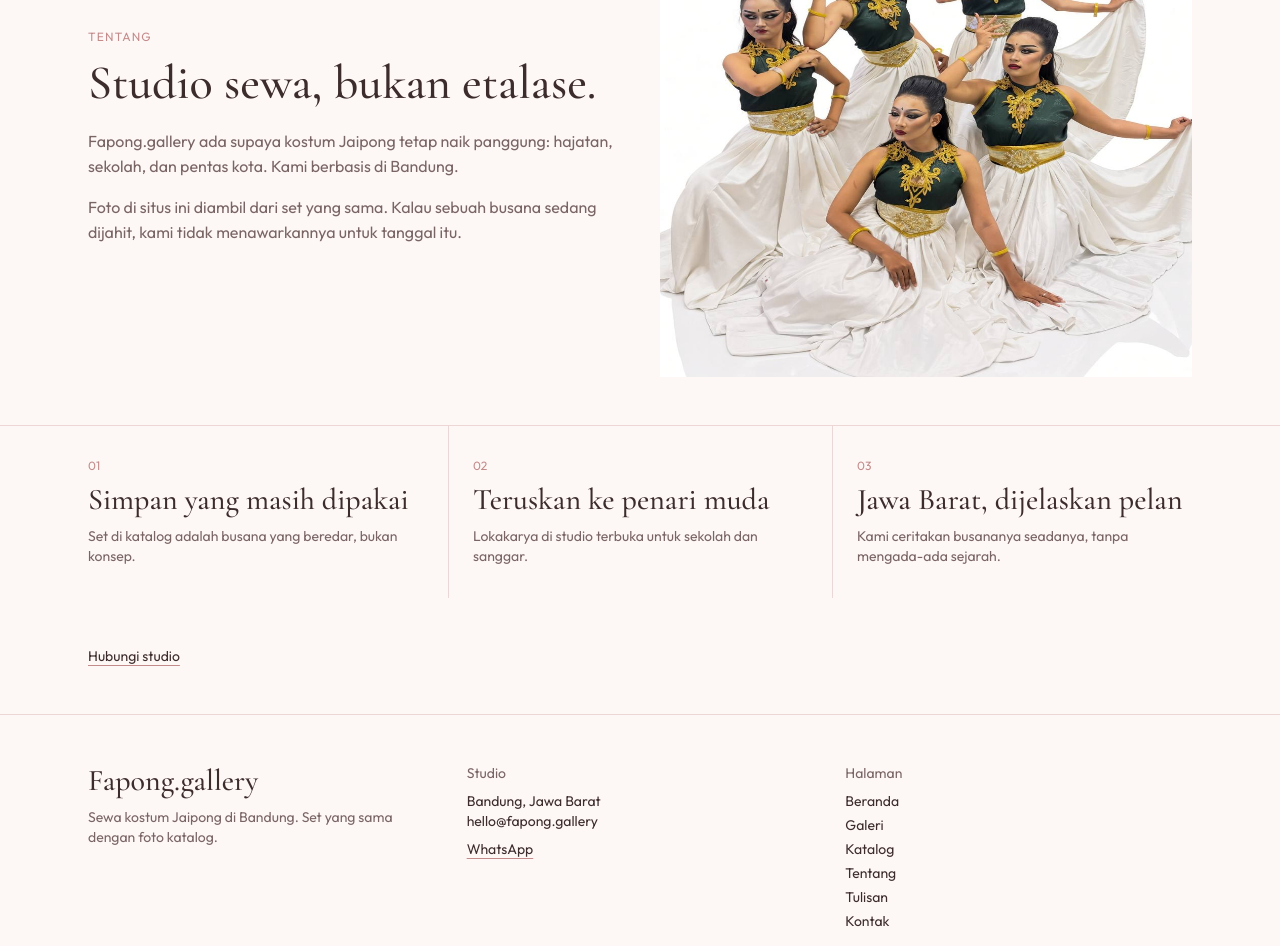
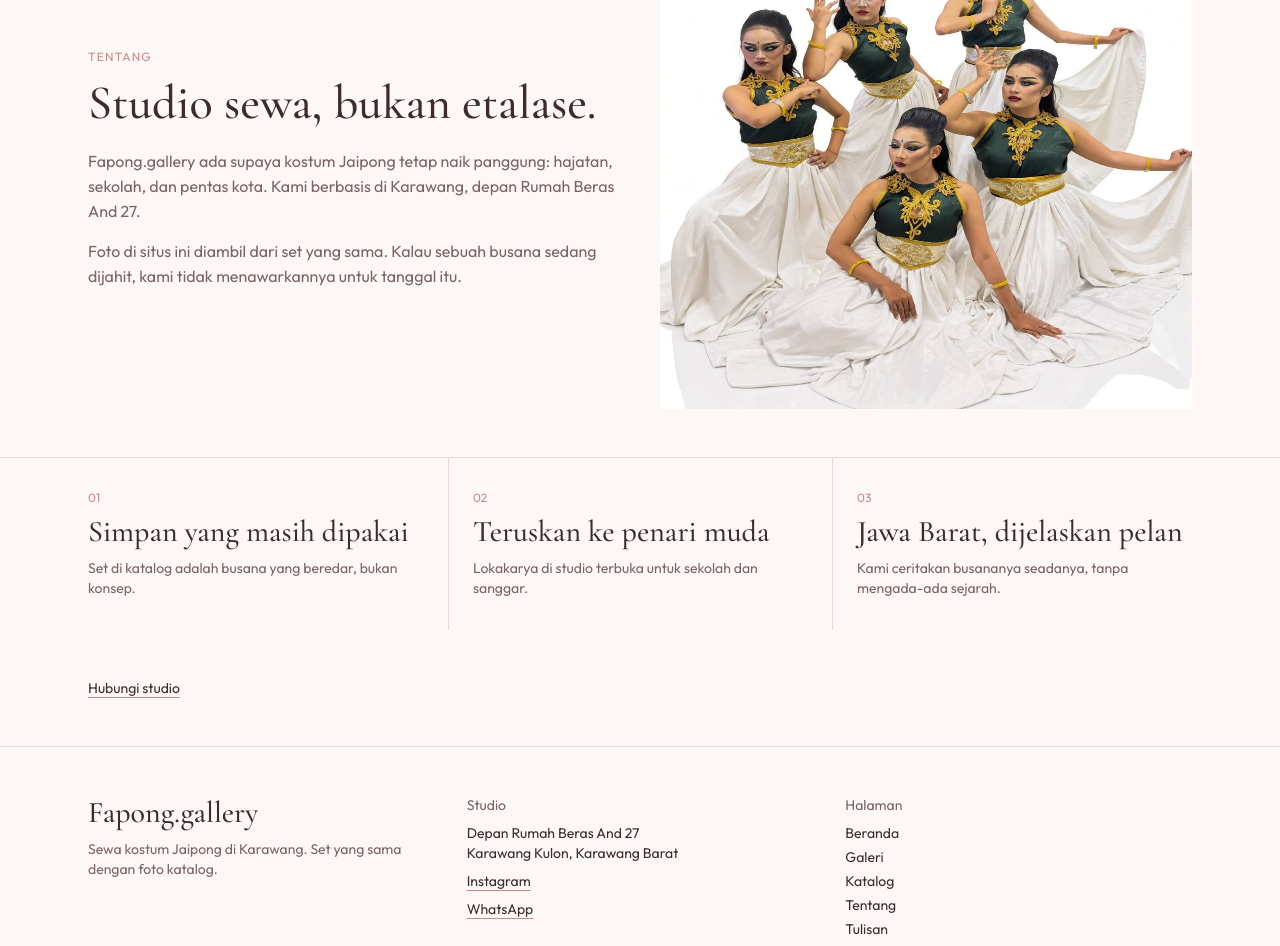
Before and after one commit to BangKale/fapong, a React (Vite) app: page /about in a window 1280 px wide. Shown: the part 360-1306 px from the top of the page. Built offline with nearby package versions, Linux system fonts and the light colour scheme.

Commit message:
Update studio address and WhatsApp from Instagram and Maps

```diff
--- a/index.html
+++ b/index.html
@@ -3,7 +3,7 @@
   <head>
     <meta charset="UTF-8" />
     <meta name="viewport" content="width=device-width, initial-scale=1.0" />
-    <meta name="description" content="Sewa kostum Jaipong di Bandung. Katalog busana yang sama dengan foto, tarif per acara." />
+    <meta name="description" content="Sewa kostum Jaipong di Karawang. Katalog busana yang sama dengan foto, tarif per acara." />
     <meta name="theme-color" content="#c48b8b" />
     <title>Fapong.gallery — Sewa kostum Jaipong</title>
     <link rel="icon" type="image/svg+xml" href="/logo.svg" />
--- a/src/components/site-frame.tsx
+++ b/src/components/site-frame.tsx
@@ -8,45 +8,26 @@ export function Header() {
 
   return (
     <header className="sticky top-0 z-20 border-b border-rose/30 bg-cream/95 backdrop-blur-sm">
-      <div className="mx-auto flex max-w-6xl items-center justify-between gap-4 px-6 py-4">
+      <div className="mx-auto flex max-w-6xl items-center justify-between gap-4 px-6 py-2">
         <Link to="/" className="flex items-center" onClick={() => setOpen(false)}>
-          <img src="/logo.svg" alt="Fapong Gallery" className="h-16 w-16 object-contain sm:h-20 sm:w-20" />
+          <img src="/logo.svg" alt="Fapong Gallery" className="h-24 w-24 object-contain sm:h-32 sm:w-32" />
         </Link>
         <nav className="hidden items-center gap-6 md:flex">
           {nav.map((item) => (
-            <NavLink
-              key={item.to}
-              to={item.to}
-              end={item.to === "/"}
-              className={({ isActive }) => (isActive ? "text-sm text-ink" : "text-sm text-muted")}
-            >
+            <NavLink key={item.to} to={item.to} end={item.to === "/"} className={({ isActive }) => (isActive ? "text-sm text-ink" : "text-sm text-muted")}>
               {item.label}
             </NavLink>
           ))}
         </nav>
-        <Link to="/contact" className="hidden bg-ink px-4 py-2 text-sm text-cream md:inline-flex">
-          Sewa kostum
-        </Link>
-        <button
-          type="button"
-          className="inline-flex h-11 w-11 items-center justify-center md:hidden"
-          aria-expanded={open}
-          aria-label={open ? "Tutup menu" : "Buka menu"}
-          onClick={() => setOpen((v) => !v)}
-        >
+        <Link to="/contact" className="hidden bg-ink px-4 py-2 text-sm text-cream md:inline-flex">Sewa kostum</Link>
+        <button type="button" className="inline-flex h-11 w-11 items-center justify-center md:hidden" aria-expanded={open} aria-label={open ? "Tutup menu" : "Buka menu"} onClick={() => setOpen((v) => !v)}>
           {open ? <X size={20} /> : <Menu size={20} />}
         </button>
       </div>
       {open ? (
         <nav className="border-t border-rose/30 px-6 py-3 md:hidden">
           {nav.map((item) => (
-            <NavLink
-              key={item.to}
-              to={item.to}
-              end={item.to === "/"}
-              className={({ isActive }) => (isActive ? "block py-3 text-base text-ink" : "block py-3 text-base text-muted")}
-              onClick={() => setOpen(false)}
-            >
+            <NavLink key={item.to} to={item.to} end={item.to === "/"} className={({ isActive }) => (isActive ? "block py-3 text-base text-ink" : "block py-3 text-base text-muted")} onClick={() => setOpen(false)}>
               {item.label}
             </NavLink>
           ))}
@@ -62,13 +43,14 @@ export function Footer() {
       <div className="mx-auto grid max-w-6xl gap-8 px-6 py-12 md:grid-cols-3">
         <div>
           <p className="font-display text-3xl">Fapong.gallery</p>
-          <p className="mt-2 max-w-xs text-sm text-muted">Sewa kostum Jaipong di Bandung. Set yang sama dengan foto katalog.</p>
+          <p className="mt-2 max-w-xs text-sm text-muted">Sewa kostum Jaipong di Karawang. Set yang sama dengan foto katalog.</p>
         </div>
         <div className="text-sm">
           <p className="text-muted">Studio</p>
-          <p className="mt-2">Bandung, Jawa Barat</p>
-          <p>hello@fapong.gallery</p>
-          <a className="mt-2 inline-block underline decoration-rose underline-offset-4" href="https://wa.me/6281234567890">WhatsApp</a>
+          <p className="mt-2">Depan Rumah Beras And 27</p>
+          <p>Karawang Kulon, Karawang Barat</p>
+          <a className="mt-2 inline-block underline decoration-rose underline-offset-4" href="https://www.instagram.com/fapong.gallery/">Instagram</a>
+          <a className="mt-2 block underline decoration-rose underline-offset-4" href="https://wa.me/6285771244199">WhatsApp</a>
         </div>
         <div className="text-sm">
           <p className="text-muted">Halaman</p>
--- a/src/pages/About.tsx
+++ b/src/pages/About.tsx
@@ -13,8 +13,12 @@ export function AboutPage() {
         <div className="w-full md:w-1/2 md:translate-y-12">
           <p className="text-xs uppercase tracking-widest text-rose">Tentang</p>
           <h1 className="mt-2 font-display text-5xl leading-tight">Studio sewa, bukan etalase.</h1>
-          <p className="mt-4 text-muted">Fapong.gallery ada supaya kostum Jaipong tetap naik panggung: hajatan, sekolah, dan pentas kota. Kami berbasis di Bandung.</p>
-          <p className="mt-4 text-muted">Foto di situs ini diambil dari set yang sama. Kalau sebuah busana sedang dijahit, kami tidak menawarkannya untuk tanggal itu.</p>
+          <p className="mt-4 text-muted">
+            Fapong.gallery ada supaya kostum Jaipong tetap naik panggung: hajatan, sekolah, dan pentas kota. Kami berbasis di Karawang, depan Rumah Beras And 27.
+          </p>
+          <p className="mt-4 text-muted">
+            Foto di situs ini diambil dari set yang sama. Kalau sebuah busana sedang dijahit, kami tidak menawarkannya untuk tanggal itu.
+          </p>
         </div>
         <img src="/imagine_images/catalog/c12.jpg" alt="Grup kostum hijau putih" className="ml-auto block h-auto max-h-[72vh] w-auto max-w-full md:w-1/2" />
       </section>
--- a/src/pages/Contact.tsx
+++ b/src/pages/Contact.tsx
@@ -7,7 +7,7 @@ export function ContactPage() {
   function send(event: FormEvent) {
     event.preventDefault();
     const text = `Halo Fapong.gallery, saya ${name || "calon penyewa"}. ${note}`.trim();
-    window.open(`https://wa.me/6281234567890?text=${encodeURIComponent(text)}`, "_blank", "noopener,noreferrer");
+    window.open(`https://wa.me/6285771244199?text=${encodeURIComponent(text)}`, "_blank", "noopener,noreferrer");
   }
 
   return (
@@ -17,20 +17,31 @@ export function ContactPage() {
         <h1 className="mt-2 font-display text-5xl">Sebutkan tanggal dan jumlah penari.</h1>
         <dl className="mt-8 space-y-4 text-sm">
           <div>
-            <dt className="text-muted">Email</dt>
-            <dd><a className="underline decoration-rose underline-offset-4" href="mailto:hello@fapong.gallery">hello@fapong.gallery</a></dd>
-          </div>
-          <div>
             <dt className="text-muted">WhatsApp</dt>
-            <dd><a className="underline decoration-rose underline-offset-4" href="https://wa.me/6281234567890">+62 812-3456-7890</a></dd>
+            <dd>
+              <a className="underline decoration-rose underline-offset-4" href="https://wa.me/6285771244199">
+                +62 857-7124-4199
+              </a>
+            </dd>
           </div>
           <div>
             <dt className="text-muted">Instagram</dt>
-            <dd>@fapong.gallery</dd>
+            <dd>
+              <a className="underline decoration-rose underline-offset-4" href="https://www.instagram.com/fapong.gallery/">
+                @fapong.gallery
+              </a>
+            </dd>
           </div>
           <div>
             <dt className="text-muted">Lokasi</dt>
-            <dd>Bandung, Jawa Barat</dd>
+            <dd>
+              <a className="underline decoration-rose underline-offset-4" href="https://www.google.com/maps/place/Rumah+Beras+And+27/@-6.3128246,107.2911568,17z">
+                Depan Rumah Beras And 27
+              </a>
+              <span className="mt-1 block text-muted">
+                Jalan Bunut Kertayasa, Karawang Kulon, Karawang Barat, Jawa Barat 41311
+              </span>
+            </dd>
           </div>
         </dl>
       </div>
--- a/src/pages/Home.tsx
+++ b/src/pages/Home.tsx
@@ -6,16 +6,12 @@ export function Home() {
     <main>
       <section className="mx-auto flex max-w-6xl flex-col items-center gap-10 px-6 py-12 md:flex-row md:py-16">
         <div className="w-full md:w-5/12 md:translate-y-32">
-          <p className="text-xs uppercase tracking-widest text-rose">Bandung · sewa per acara</p>
-          <h1 className="mt-4 font-display text-5xl leading-tight md:text-6xl">
-            Kostum Jaipong yang siap naik panggung.
-          </h1>
-          <p className="mt-5 max-w-sm text-muted">
-            Busana di foto adalah set yang disewakan. Tarif mulai {rate} per acara, termasuk cek ukuran.
-          </p>
+          <p className="text-xs uppercase tracking-widest text-rose">Karawang · sewa per acara</p>
+          <h1 className="mt-4 font-display text-5xl leading-tight md:text-6xl">Kostum Jaipong yang siap naik panggung.</h1>
+          <p className="mt-5 max-w-sm text-muted">Busana di foto adalah set yang disewakan. Tarif mulai {rate} per acara, termasuk cek ukuran.</p>
           <div className="mt-8 flex flex-wrap gap-3">
             <Link to="/catalog" className="bg-ink px-5 py-3 text-sm text-cream">Buka katalog</Link>
-            <a href="https://wa.me/6281234567890" className="border border-ink px-5 py-3 text-sm">Tanya tanggal</a>
+            <a href="https://wa.me/6285771244199" className="border border-ink px-5 py-3 text-sm">Tanya tanggal</a>
           </div>
         </div>
         <figure className="w-full md:w-7/12">
@@ -25,7 +21,7 @@ export function Home() {
       </section>
       <section className="border-y border-rose/30">
         <dl className="mx-auto grid max-w-6xl md:grid-cols-3">
-          {[["01", "Koleksi", "Dua puluh lima set, dari solo sampai grup."],["02", "Perawatan", "Dicek setelah setiap pengembalian."],["03", "Jadwal", "Satu set tidak diedarkan dua kali di hari yang sama."]].map(([n, t, d]) => (
+          {[["01", "Koleksi", "Dua puluh lima set, dari solo sampai grup."], ["02", "Perawatan", "Dicek setelah setiap pengembalian."], ["03", "Jadwal", "Satu set tidak diedarkan dua kali di hari yang sama."]].map(([n, t, d]) => (
             <div key={n} className="border-rose/30 px-6 py-6 md:border-l first:md:border-l-0">
               <dt className="text-xs tracking-widest text-rose">{n}</dt>
               <dd className="mt-2 font-display text-2xl">{t}</dd>
@@ -54,7 +50,7 @@ export function Home() {
         <div>
           <p className="text-xs uppercase tracking-widest text-rose">Studio</p>
           <h2 className="mt-3 font-display text-4xl">Dirawat supaya masih layak difoto.</h2>
-          <p className="mt-4 text-muted">Fapong.gallery menyewakan kostum Jaipong untuk pentas, hajatan, dan dokumentasi. Kami di Bandung, dan set dikirim sesuai jumlah penari yang Anda sebutkan.</p>
+          <p className="mt-4 text-muted">Fapong.gallery menyewakan kostum Jaipong untuk pentas, hajatan, dan dokumentasi. Kami di Karawang, depan Rumah Beras And 27, dan set dikirim sesuai jumlah penari yang Anda sebutkan.</p>
           <Link to="/about" className="mt-6 inline-block text-sm underline decoration-rose underline-offset-4">Tentang studio</Link>
         </div>
       </section>
@@ -64,8 +60,14 @@ export function Home() {
           <ul className="mt-6 divide-y divide-rose/30 border-y border-rose/30">
             {events.map((event) => (
               <li key={event.title} className="flex items-center gap-6 py-4">
-                <p className="w-14 shrink-0"><span className="block text-xs uppercase tracking-widest text-rose">{event.month}</span><span className="font-display text-3xl leading-none">{event.day}</span></p>
-                <div><p className="font-medium">{event.title}</p><p className="text-sm text-muted">{event.place}</p></div>
+                <p className="w-14 shrink-0">
+                  <span className="block text-xs uppercase tracking-widest text-rose">{event.month}</span>
+                  <span className="font-display text-3xl leading-none">{event.day}</span>
+                </p>
+                <div>
+                  <p className="font-medium">{event.title}</p>
+                  <p className="text-sm text-muted">{event.place}</p>
+                </div>
               </li>
             ))}
           </ul>
```
